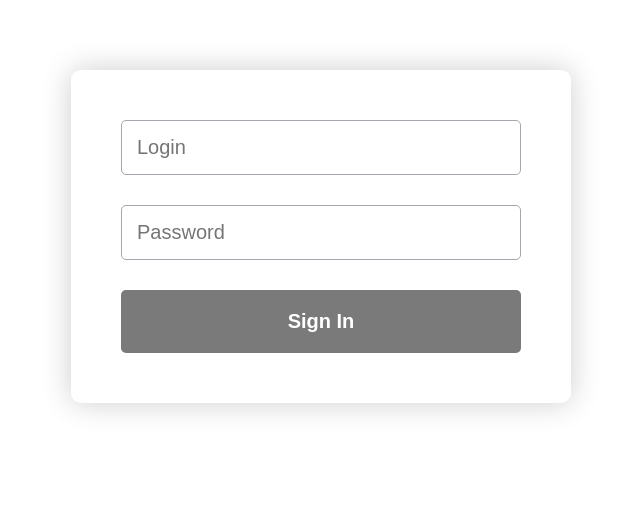
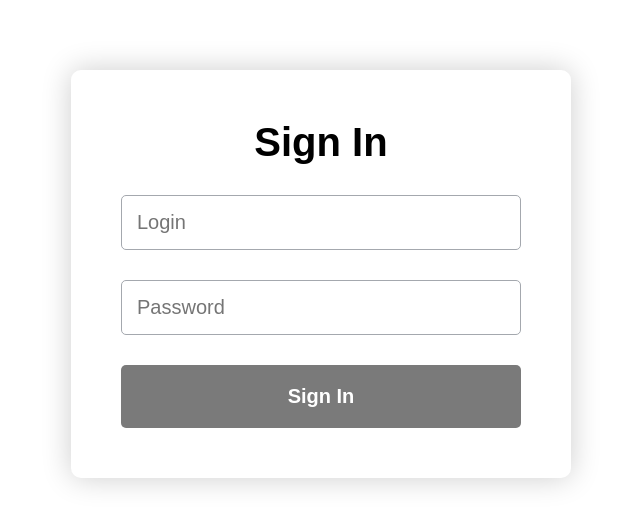
Before and after one commit to Tsiklaurii/Online-ZOO, a website: page online-zoo/pages/sign_in.html in a window 1280 px wide. Shown: the part 180-706 px from the top of the page, without its empty margins (319-959 px from the left). Drawn offline with Linux system fonts and the light colour scheme.

Commit message:
refactor: add title to sign in form

```diff
--- a/online-zoo/pages/sign_in.html
+++ b/online-zoo/pages/sign_in.html
@@ -10,6 +10,8 @@
 
 <body>
     <form class="sign_in" id="signInForm">
+        <h1>Sign In</h1>
+
         <div class="input_group">
             <input type="text" id="loginInput" placeholder="Login">
             <div class="error" id="loginError"></div>
--- a/online-zoo/styles/components/_auth.scss
+++ b/online-zoo/styles/components/_auth.scss
@@ -8,6 +8,10 @@
     padding: 50px 50px 20px 50px;
     border-radius: 10px;
     box-shadow: 0 0 30px rgba(0, 0, 0, 0.2);
+
+    h1 {
+        font-size: 40px;
+    }
 
     div {
         input {
```
Also changed, not shown: online-zoo/styles/css/global.css, 1 other file.
